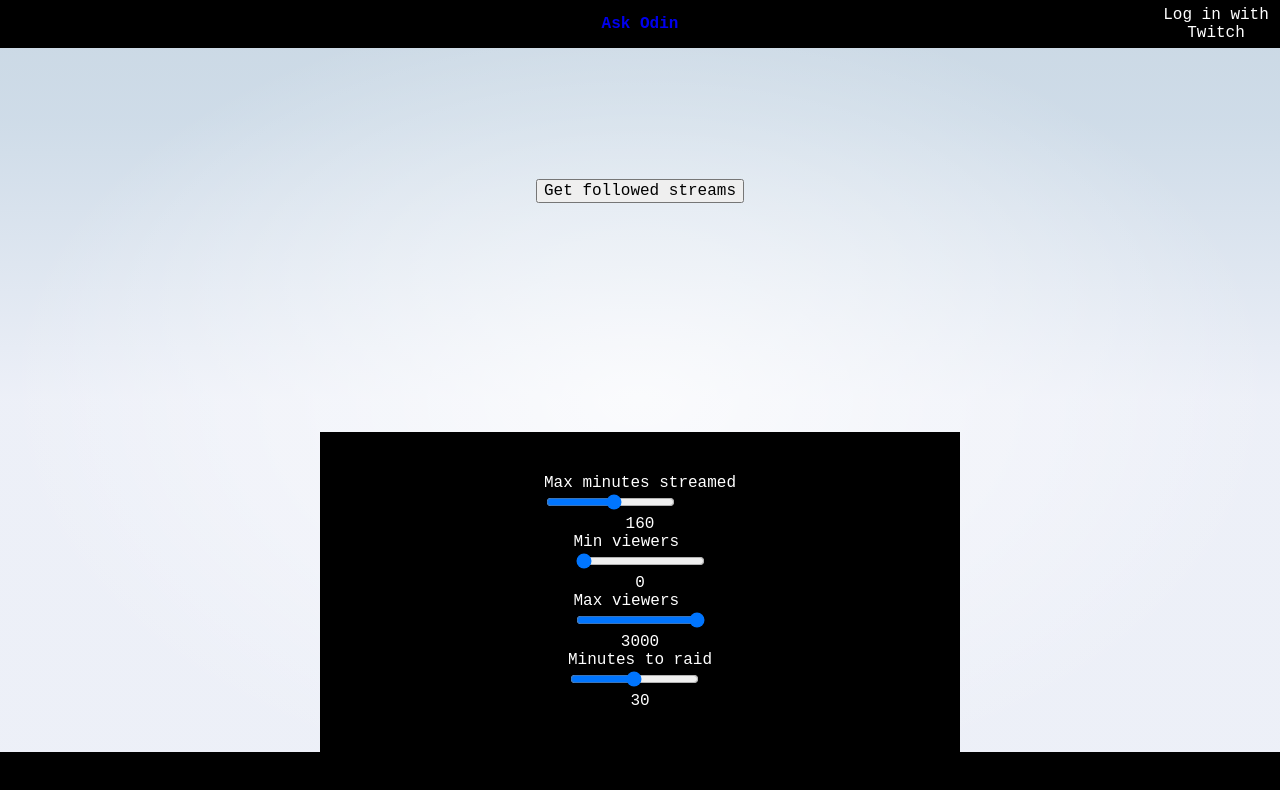
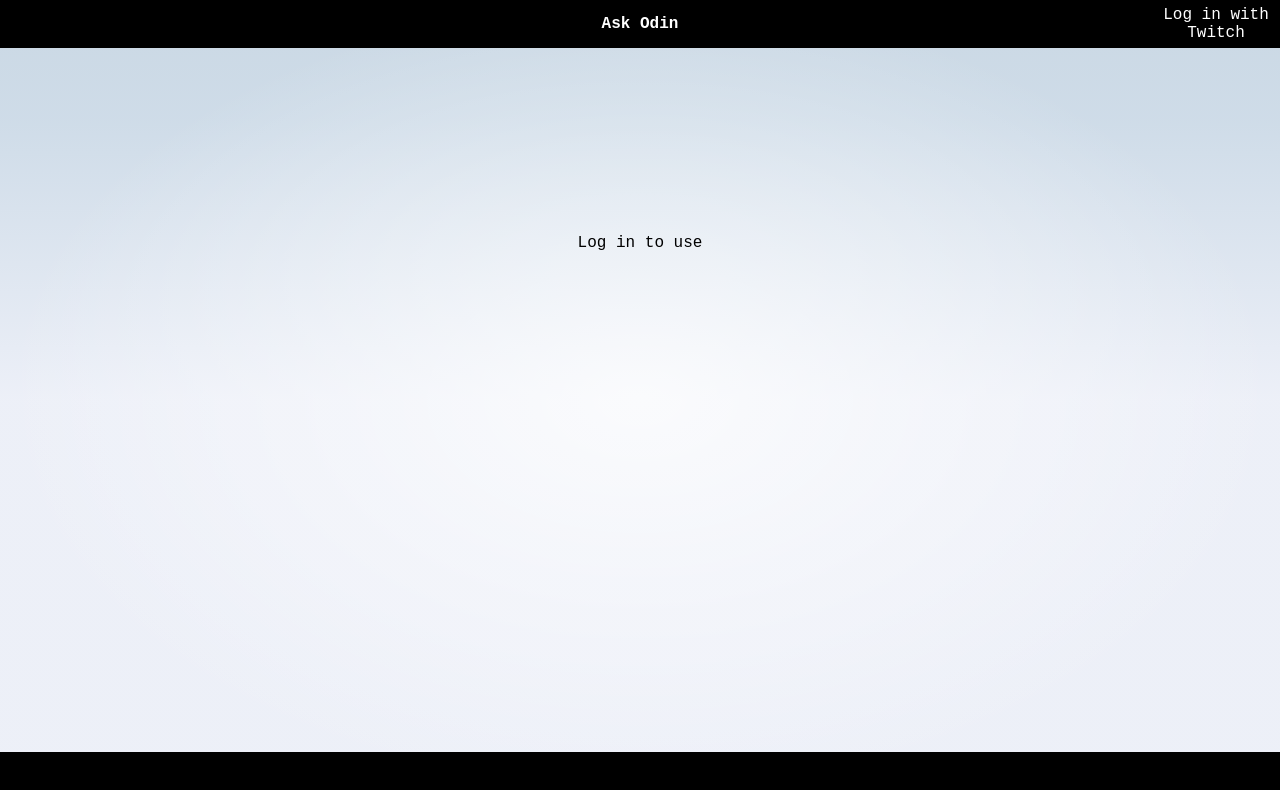
Before and after one commit to NosyEye/ask-odin, a SvelteKit app: page / in a window 1280 px wide. Shown: the top 790 px of the page. Built offline with nearby package versions, Linux system fonts and the light colour scheme; some icons are missing.

Commit message:
Bottom bar functional. Cleaned up style a bit.

```diff
--- a/src/lib/twitch-service.ts
+++ b/src/lib/twitch-service.ts
@@ -24,6 +24,9 @@ import type { LiveStream } from '$lib/types/livestream';
 
 
 export const streams_store = writable<LiveStream[]>([]);
+
+export const show_filters = writable(false);
+
 export const max_minutes = writable(160);
 export const min_viewers = writable(0);
 export const max_viewers = writable(3000);
--- a/src/routes/+layout.svelte
+++ b/src/routes/+layout.svelte
@@ -4,6 +4,12 @@
 	import Topbar from './Topbar.svelte';
 	import Navbar from './Navbar.svelte';
 	import Filters from './Filters.svelte';
+	import { onMount } from 'svelte';
+	import { processTwitchAuth} from '$lib/auth';
+	onMount(() => {
+		processTwitchAuth();
+	});
+
 
 </script>
 
@@ -15,7 +21,7 @@
 	</main>
 
 	<footer>
-<!-- 		<p>visit <a href="https://kit.svelte.dev">kit.svelte.dev</a> to learn SvelteKit</p> -->
+
 	</footer>
 
 	<Filters/>
@@ -38,7 +44,7 @@
 		max-width: 64rem;
 		margin: 0 auto;
 		box-sizing: border-box;
-		padding: 4rem;
+/* 		padding: 4rem; */
 	}
 
 	footer {
--- a/src/routes/+page.svelte
+++ b/src/routes/+page.svelte
@@ -2,16 +2,18 @@
 	// import Counter from './Counter.svelte';
 	import welcome from '$lib/images/svelte-welcome.webp';
 	import welcome_fallback from '$lib/images/svelte-welcome.png';
-	import {requestTwitchAuth, processTwitchAuth} from '$lib/auth';
-	import { onMount } from 'svelte';
+	// import {requestTwitchAuth, processTwitchAuth} from '$lib/auth';
+	// import { onMount } from 'svelte';
 	import { getStreams, streams_store } from '$lib/twitch-service';
 	import { get } from 'svelte/store';
 
 	import LiveStreamItem from './LiveStreamItem.svelte';
 
-	onMount(() => {
-		processTwitchAuth();
-	});
+	import { logged_in } from '$lib/auth';
+
+	// onMount(() => {
+	// 	processTwitchAuth();
+	// });
 
 	// let streams = get(streams_store);
 	// streams_store.subscribe((_streams) => {
@@ -81,7 +83,7 @@
 </svelte:head>
 
 <section>
-		<button on:click={getRaidTargets}>Get followed streams</button>
+<!-- 		<button on:click={getRaidTargets}>Get followed streams</button> -->
 <!-- 		<pre>{streamTextBlock}</pre> -->
 
 <!-- 		<button on:click={copySelectedStreamsForDiscord}>Copy selected for Discord</button> -->
@@ -89,8 +91,18 @@
 			<LiveStreamItem bind:stream={stream} on:delete={handleStreamDelete} on:select={handleSelectStream} />
 		{/each}
 
+	    {#if $logged_in && $streams_store.length === 0}
+			Use the bottom bar to get a list of live followed channels. <br>
+			Narrow the list with filters.<br>
+			Copy selected in markdown (Discord) code block.
+	    {/if}
+
+		{#if !$logged_in}
+			Log in to use
+		{/if}
+
 </section>
-<section>
+<!--<section>
 		<label>Max minutes streamed<input type="range" min="0" max="300" step="20" bind:value={maxMinutes}></label>
 		{maxMinutes}
 		<label>Min viewers<input type="range" min="0" max="300" step="10" bind:value={minViewers}></label>
@@ -99,7 +111,7 @@
 		{maxViewers}
 		<label>Minutes to raid<input type="range" min="0" max="60" step="5" bind:value={minutesToRaid}></label>
 		{minutesToRaid}
-</section>
+</section>-->
 
 <style>
 	section {
--- a/src/routes/Filters.svelte
+++ b/src/routes/Filters.svelte
@@ -1,7 +1,9 @@
 <script lang="ts">
-	import { max_minutes, min_viewers, max_viewers, minutes_to_raid } from '$lib/twitch-service';
+	import { show_filters, max_minutes, min_viewers, max_viewers, minutes_to_raid } from '$lib/twitch-service';
+
 </script>
 
+{#if $show_filters}
 <div class="filters-box">
 		<label>Max minutes streamed<br><input type="range" min="0" max="300" step="20" bind:value={$max_minutes}></label>
 		{$max_minutes}
@@ -12,6 +14,7 @@
 		<label>Minutes to raid<br><input type="range" min="0" max="60" step="5" bind:value={$minutes_to_raid}></label>
 		{$minutes_to_raid}
 </div>
+{/if}
 
 <style>
 
--- a/src/routes/Navbar.svelte
+++ b/src/routes/Navbar.svelte
@@ -6,26 +6,31 @@
 
 	import AuthButton from './AuthButton.svelte';
 	import Profile from './Profile.svelte';
-	import { getStreams, copySelectedStreamsForDiscord } from '$lib/twitch-service';
+	import { getStreams, copySelectedStreamsForDiscord, show_filters } from '$lib/twitch-service';
 
 	import { SlidersIcon, RefreshCcwIcon, CopyIcon } from 'svelte-feather-icons';
 
+	import { logged_in } from '$lib/auth';
+
 	async function getTheStreams(){
-	await getStreams('Music');
+		await getStreams('Music');
+		show_filters.set(false);
 	}
 
 </script>
 
 <div class="navbar">
+	{#if $logged_in}
 	<div class="actions">
 		{#if $page.url.pathname === `${base}/`}
-		<button><div class="action-icon"><SlidersIcon/></div></button>
+		<button on:click={() => $show_filters = !$show_filters}><div class="action-icon"><SlidersIcon/></div></button>
 
 		<button on:click={getTheStreams}><div class="action-icon"><RefreshCcwIcon/></div></button>
 
 		<button on:click={copySelectedStreamsForDiscord}><div class="action-icon"><CopyIcon/></div></button>
 		{/if}
 	</div>
+	{/if}
 </div>
 
 <style>
--- a/src/routes/Topbar.svelte
+++ b/src/routes/Topbar.svelte
@@ -138,7 +138,7 @@
 		height: 100%;
 		align-items: center;
 		padding: 0 0.5rem;
-/* 		color: #fff; */
+ 		color: #fff;
 		font-weight: 700;
 		font-size: 0.8rem;
 		text-transform: uppercase;
@@ -155,4 +155,9 @@
 		height: 3em;
         line-height: 3.0em;
 	}
+
+	.title a {
+		text-decoration: none;
+		color: #fff;
+	}
 </style>
```
